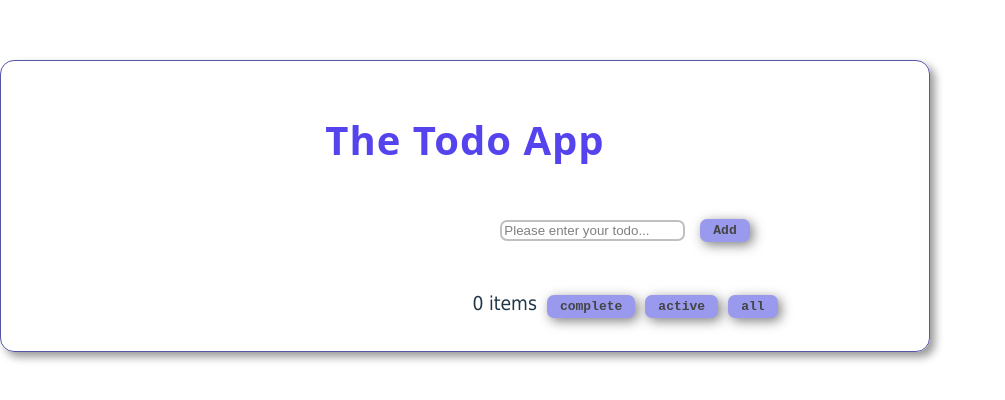
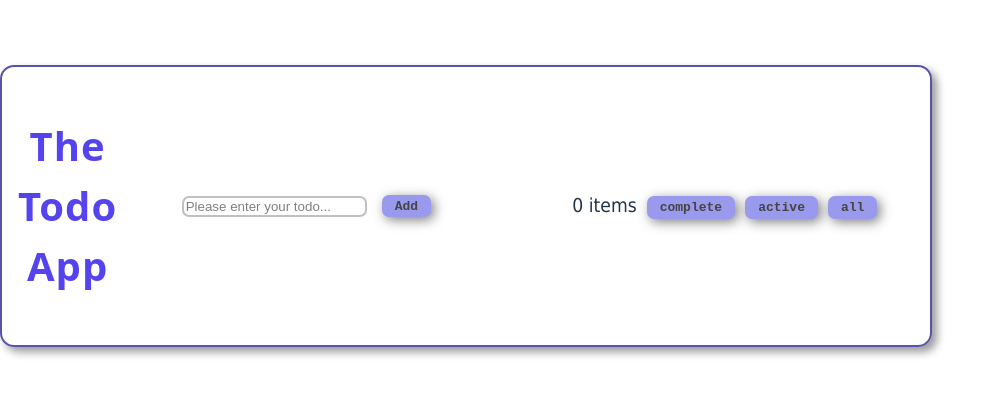
Before and after one commit to 090221979/The-recent-todoApp, a React (Vite) app in the folder react-todo-improved-ui/: page / in a window 1280 px wide. Shown: the part 194-594 px from the top of the page, without its empty margins (0-1005 px from the left). Built offline with nearby package versions, Linux system fonts and the light colour scheme.

Commit message:
Refactor accordion styles in accordian.css
Updated styles for the todo container and input elements.

```diff
--- a/react-todo-improved-ui/src/accordian.css
+++ b/react-todo-improved-ui/src/accordian.css
@@ -9,12 +9,14 @@
 
 .todo-container
 {
-  border:1px solid #55a;
+  border:2px solid #55a;
   padding:1em;
   border-radius: 14px;
   box-shadow: 5px 5px 9px rgba(0,0,0,0.4);
   width:70vw;
   margin:20px auto;
+  display: flex;
+  justify-content: center;
 }
 
 .container input {
```
